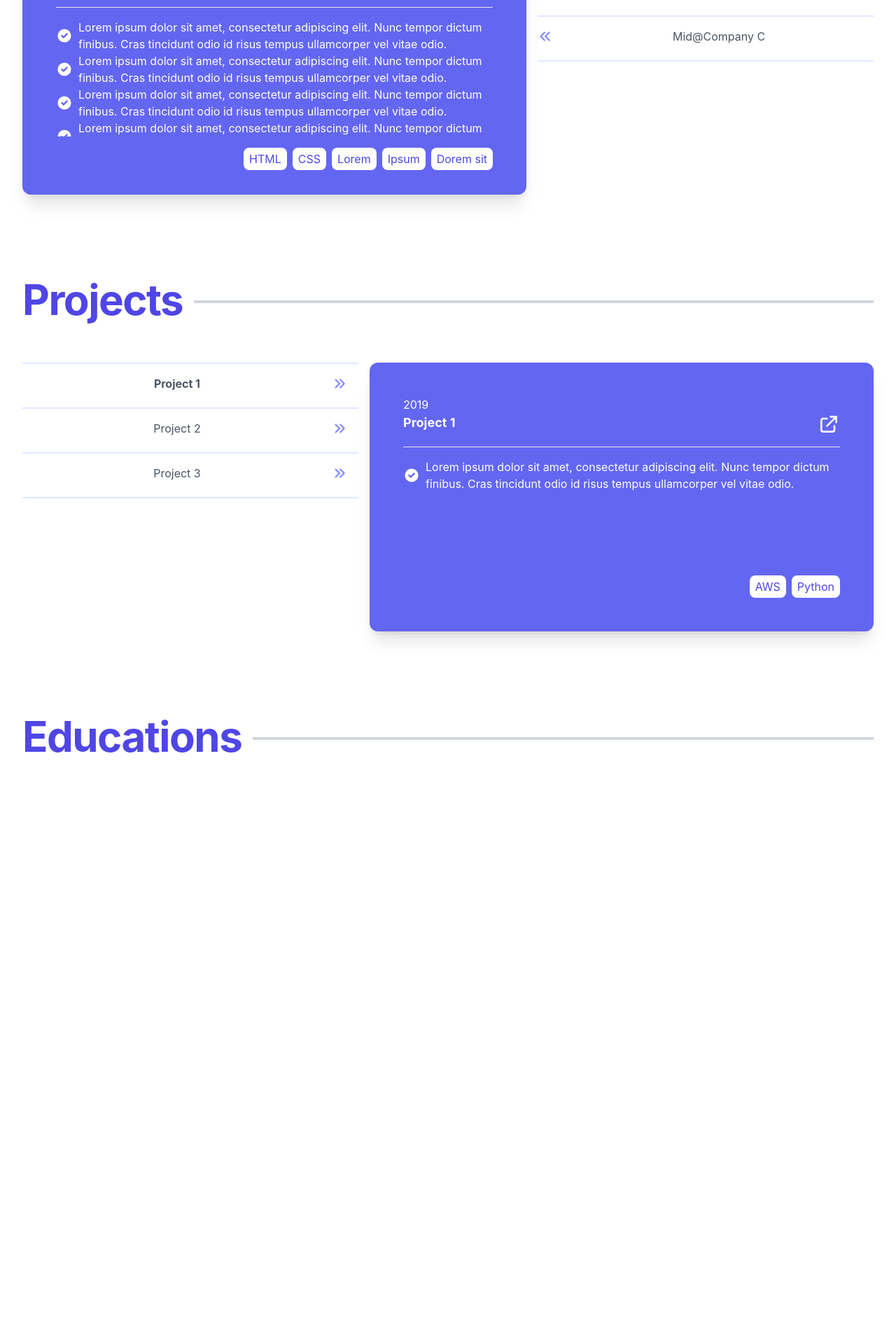
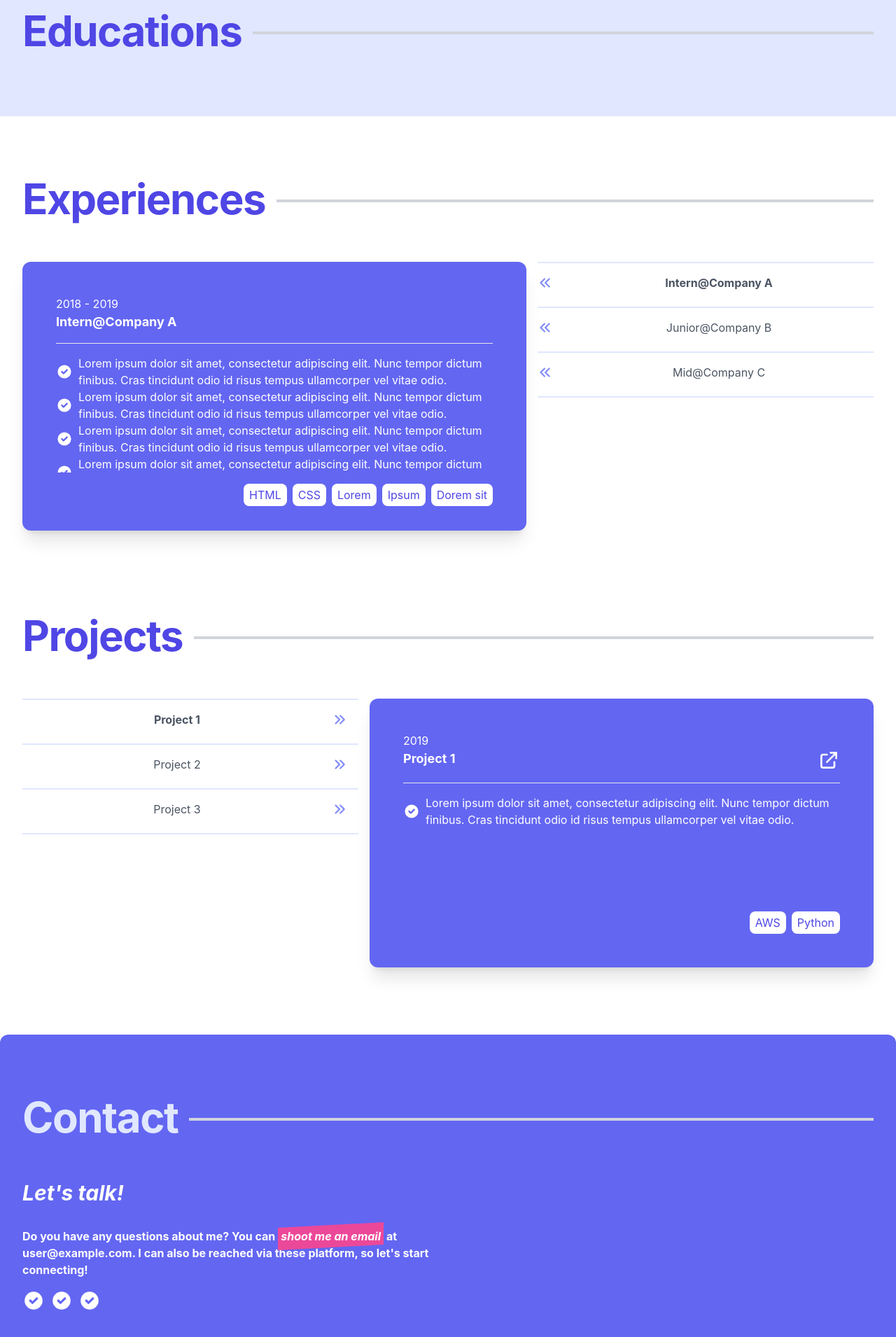
Before and after one commit to khaifahmi99/Serverless-Portfolio, a React (Create React App) app: page / in a window 1280 px wide. Shown: the part 860-2770 px from the top of the page at 70% size. Before the commit the page ends 2034 px from the top, so only its background shows below. Built offline with nearby package versions, Linux system fonts and the light colour scheme.

Commit message:
add contact section

```diff
--- a/src/App.tsx
+++ b/src/App.tsx
@@ -1,15 +1,19 @@
+import Contact from "./views/Contact";
 import Education from "./views/Education";
 import Experience from "./views/Experience";
 import Home from "./views/Home";
 import Project from "./views/Project";
+import Skill from './views/Skill';
 
 function App() {
   return (
     <>
       <Home />
+      <Skill />
+      <Education />
       <Experience />
       <Project />
-      <Education />
+      <Contact />
     </>
   );
 }
--- a/src/components/Title/Title.tsx
+++ b/src/components/Title/Title.tsx
@@ -2,14 +2,20 @@ import { FC } from "react";
 
 export interface TitleProps {
     text: string;
+    variant?: 'light' | 'dark';
 }
 
 const Title: FC<TitleProps> = ({
     text,
-}) => (
+    variant = 'dark',
+}) => {
+
+    const fontColor = variant === 'dark' ? 'text-indigo-600' : 'text-indigo-100';
+
+    return (
         <div className='pb-14 pt-14 flex flex-row'>
             <h1
-            className={`text-indigo-600 text-6xl tracking-tight font-bold pr-4 pb-1`}
+                className={`${fontColor} text-6xl tracking-tight font-bold pr-4 pb-1`}
             >
                 {text}
             </h1>
@@ -18,5 +24,6 @@ const Title: FC<TitleProps> = ({
             ></span>
         </div>
     )
+}
 
 export default Title;
--- /dev/null
+++ b/src/views/Contact/Contact.tsx
@@ -0,0 +1,31 @@
+import { CheckCircleIcon } from "@heroicons/react/solid";
+import Title from "../../components/Title";
+
+const Contact = (): JSX.Element => {
+    return (
+        <div className='max-w-7xl mx-auto sm:px-6 lg:px-8 pt-8 pb-28 my-16 bg-indigo-500 shadow-xl rounded-xl text-white'>
+            <Title text='Contact' variant='light' />
+            <div className='flex lg:flex-row'>
+                <div className='w-full lg:w-1/2'>
+                    <h1 className='text-3xl italic font-bold mb-8'>
+                        Let's talk!
+                    </h1>
+                    <div className='font-bold'>
+                        <span className='pr-2'>Do you have any questions about me? You can</span>
+                        <span className="before:block before:absolute before:-inset-1 before:-skew-y-3 before:bg-pink-500 relative inline-block">
+                            <span className="relative text-white hover:underline italic">shoot me an email</span>
+                        </span>
+                        <span className='pl-2'>at user@example.com. I can also be reached via these platform, so let's start connecting!</span>
+                    </div>
+                    <div className='flex flex-row pt-4'>
+                        <CheckCircleIcon className={`h-8 w-8 mr-2 hover:text-indigo-300`}/>
+                        <CheckCircleIcon className={`h-8 w-8 mr-2 hover:text-indigo-300`}/>
+                        <CheckCircleIcon className={`h-8 w-8 mr-2 hover:text-indigo-300`}/>
+                    </div>
+                </div>
+            </div>
+        </div>
+    )
+}
+
+export default Contact;
--- /dev/null
+++ b/src/views/Contact/index.ts
@@ -0,0 +1 @@
+export { default } from './Contact';
--- a/src/views/Education/Education.tsx
+++ b/src/views/Education/Education.tsx
@@ -2,9 +2,11 @@ import Title from "../../components/Title";
 
 const Education = (): JSX.Element => {
     return (
-        <div className='max-w-7xl mx-auto sm:px-6 lg:px-8 py-8'>
-            <Title text='Educations' />
+        <div className='bg-indigo-100'>
+            <div className='max-w-7xl mx-auto sm:px-6 lg:px-8 py-8'>
+                <Title text='Educations' />
 
+            </div>
         </div>
     )
 }
--- a/src/views/Home/Home.tsx
+++ b/src/views/Home/Home.tsx
@@ -6,7 +6,7 @@ const Home = (): JSX.Element => {
         <div className="bg-indigo-100">
             <div className="max-w-7xl mx-auto z-20">
                 <div className="flex flex-row">
-                    <div className="lg:w-[60%] md:w-full pb-8 sm:pb-16 md:pb-20 lg:pb-28 xl:pb-32">
+                    <div className="lg:w-3/5 md:w-full pb-8 sm:pb-16 md:pb-20 lg:pb-28 xl:pb-32">
                         <div className="mt-10 mx-autopx-4 sm:mt-12 sm:px-6 md:mt-16 lg:mt-20 lg:px-8 xl:mt-28">
                             <div className="sm:text-center lg:text-left">
                             <div className="text-4xl tracking-tight font-extrabold text-gray-900 sm:text-5xl md:text-6xl">
--- a/src/views/Project/Project.tsx
+++ b/src/views/Project/Project.tsx
@@ -1,7 +1,6 @@
 import { ChevronDoubleRightIcon } from "@heroicons/react/solid";
 import React from "react";
 import { InformationCard } from "../../components/Card";
-import { Duration } from "../../components/Card/InformationCard";
 import Title from "../../components/Title";
 
 const Project = (): JSX.Element => {
--- /dev/null
+++ b/src/views/Skill/Skill.tsx
@@ -0,0 +1,11 @@
+import Title from "../../components/Title";
+
+const Skill = (): JSX.Element => {
+    return (
+        <div className='max-w-7xl mx-auto sm:px-6 lg:px-8 py-8'>
+            <Title text='Skills' />
+        </div>
+    )
+}
+
+export default Skill;
--- /dev/null
+++ b/src/views/Skill/index.ts
@@ -0,0 +1 @@
+export { default } from './Skill';
```
Lines whose indentation alone changed are shown as unchanged.
